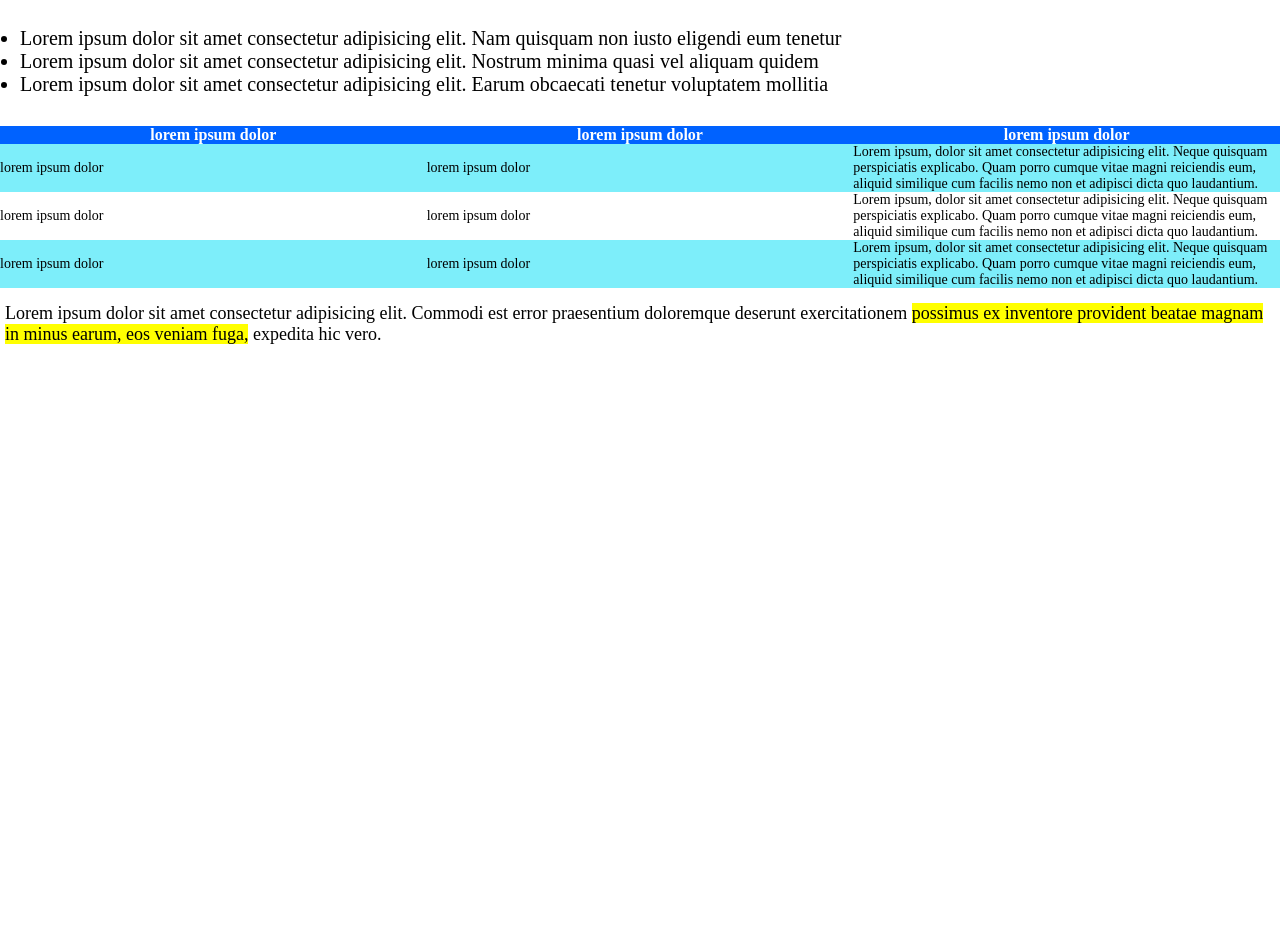
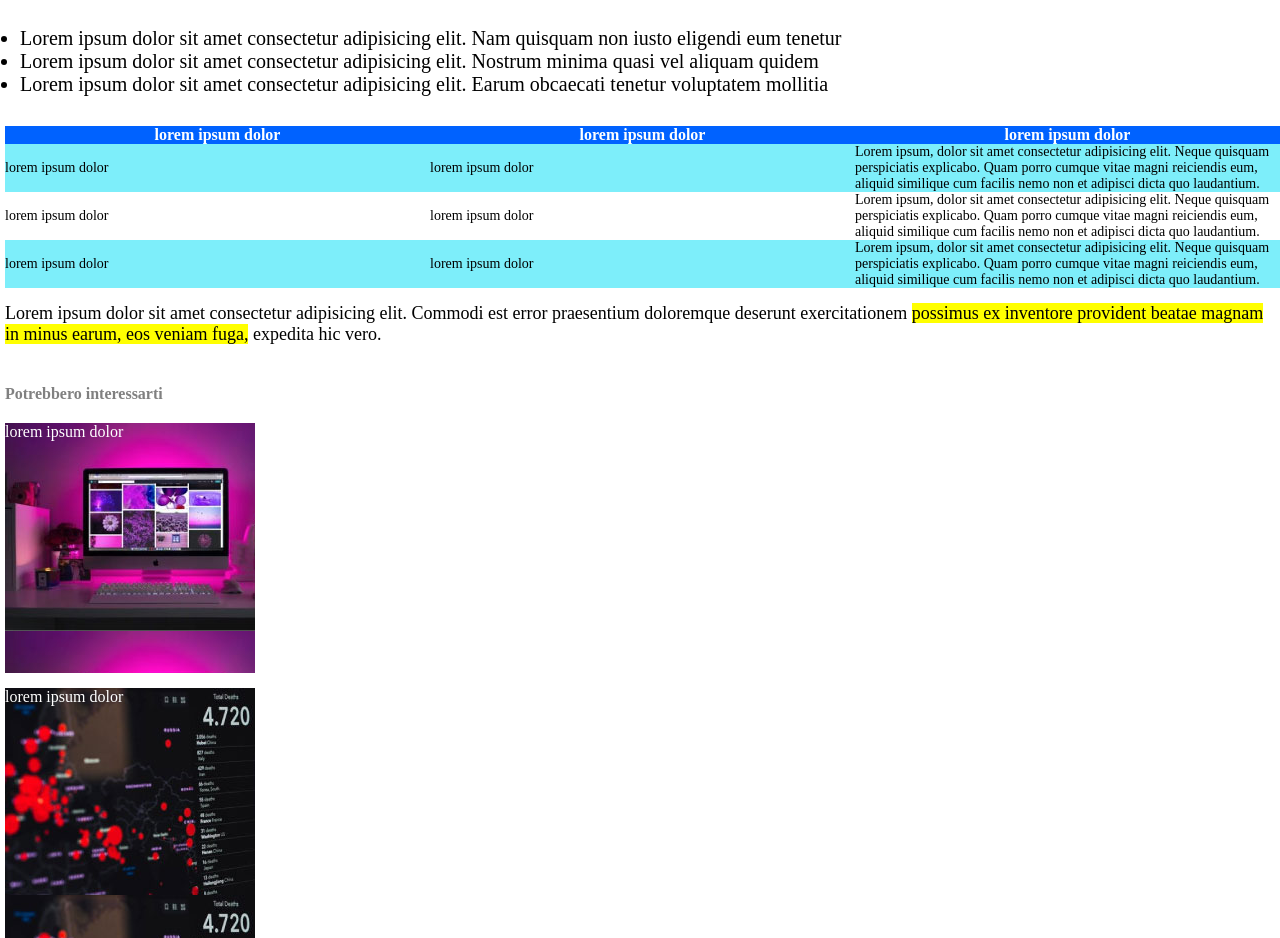
Before and after one commit to LucaFormica17/html-css-booleaner, a plain HTML site: page index.html in a window 1280 px wide. Shown: the part 727-1665 px from the top of the page. Before the commit the page ends 1072 px from the top, so only its background shows below. Drawn offline with Linux system fonts and the light colour scheme.

Commit message:
[COMPLETED] added footer and completed

```diff
--- a/css/style.css
+++ b/css/style.css
@@ -64,6 +64,7 @@ ul{
 
 table{
     margin-top: 30px;
+    margin-left: 5px;
     border-collapse: collapse;
 }
 
@@ -89,3 +90,33 @@ td{
     margin-top: 15px;
     font-size: 18px;
 }
+
+footer{
+    margin-top: 40px;
+    margin-left: 5px;
+}
+
+h4{
+    color: grey;
+}
+
+.footer-image{
+    margin-top: 20px;
+}
+
+#monitor{
+    width: 250px;
+    height: 250px;
+    background-image: url('../img 2/monitor.jpg');
+    color: white;
+    margin-bottom: 15px;
+
+}
+
+#graph{
+    width: 250px;
+    height: 250px;
+    background-image: url('../img 2/graph.jpg');
+    color: white;
+
+}
--- a/index.html
+++ b/index.html
@@ -66,6 +66,16 @@
                 <p id="second-paragraph">Lorem ipsum dolor sit amet consectetur adipisicing elit. Commodi est error praesentium doloremque deserunt exercitationem <span class="highlight">possimus ex inventore provident beatae magnam in minus earum, eos veniam fuga,</span>  expedita hic vero.</p>
             </div>
         </main>
-        <footer></footer>
+        <footer>
+            <h4>Potrebbero interessarti</h4>
+            <div class="footer-image">
+                <div id="monitor">
+                    lorem ipsum dolor
+                </div>
+                <div id="graph">
+                    lorem ipsum dolor
+                </div>
+            </div>
+        </footer>
     </body>
 </html>
```
